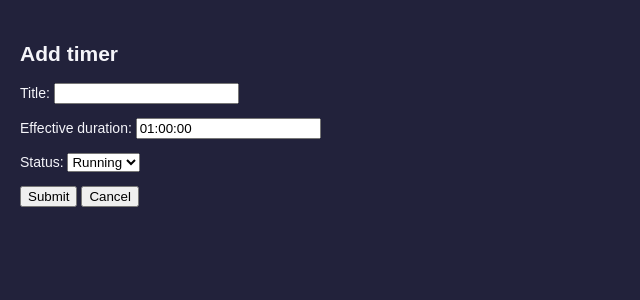
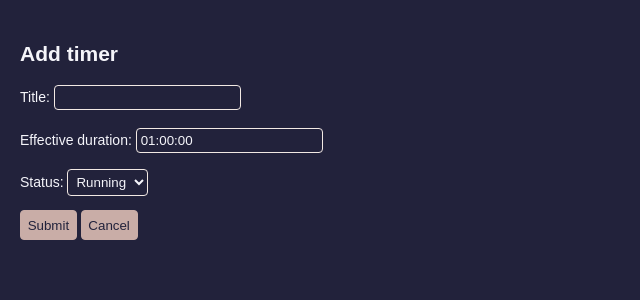
Before and after one commit to Rhubaruth/torch-timer, a Django app: page /timers/add/ in a window 1280 px wide. Shown: the part 59-359 px from the top of the page, without its empty margins (0-640 px from the left). Run offline with Django 5.2, Linux system fonts and the light colour scheme; the visitor is signed in with stand-in values (Sample User, id 1).

Commit message:
chrome timerbar, buttons

```diff
--- a/static/styles/main.css
+++ b/static/styles/main.css
@@ -91,3 +91,48 @@ a {
     text-decoration: underline;
     color: var(--text-muted);
 }
+
+input {
+    background-color: inherit;
+    border: 1px solid var(--text-muted);
+    border-radius: 4px;
+    color: var(--text-dark);
+    padding: 4px;
+    margin-top: 2px;
+    margin-bottom: 2px;
+}
+
+input:focus {
+    border: 2px solid var(--secondary);
+    outline: none;
+    margin-top: 1px;
+    margin-bottom: 1px;
+}
+
+select {
+    background-color: inherit;
+    border: 1px solid var(--text-muted);
+    border-radius: 4px;
+    color: var(--text-dark);
+    padding: 4px;
+}
+
+button {
+    color: var(--bg-dark);
+    border-radius: 4px;
+    padding: 0.5em;
+    background-color: var(--secondary);
+    border: 1px solid var(--secondary);
+
+    transition: border 0.5s;
+    transition: transform 0.2s;
+}
+
+button:hover {
+    background-color: var(--text-muted);
+    border: 1px solid var(--text-muted);
+}
+
+button:active {
+    transform: translateY(2px);
+}
```
Also changed, not shown: static/styles/timer_card.css (+9 -0 lines).
